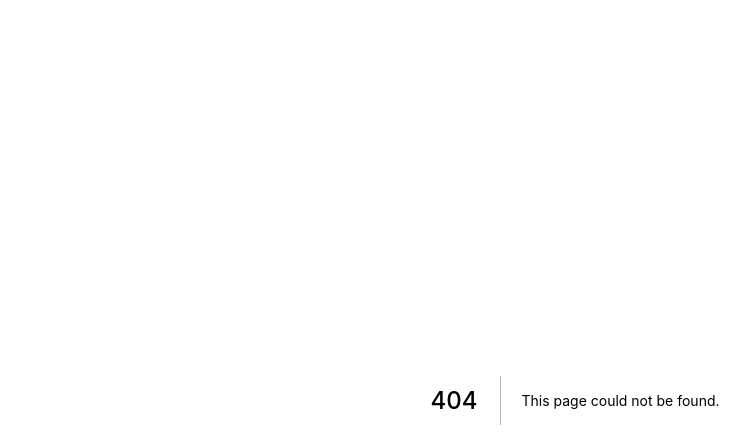
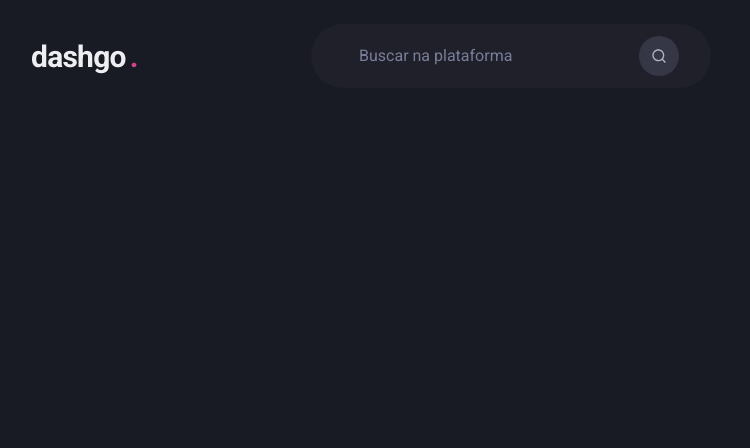
Before and after one commit to peguimasid/dashgo, a Next.js app: page /dashboard in a window 1280 px wide. Before the commit this address had no page. Shown: the top 448 px of the page, without its empty margins (65-815 px from the left). Built offline with nearby package versions, Linux system fonts and the light colour scheme.

Commit message:
start header component

```diff
--- a/package.json
+++ b/package.json
@@ -19,6 +19,7 @@
     "react": "17.0.2",
     "react-dom": "17.0.2",
     "react-hook-form": "^7.27.1",
+    "react-icons": "^4.3.1",
     "yup": "^0.32.11"
   },
   "devDependencies": {
--- a/src/components/Form/Input.tsx
+++ b/src/components/Form/Input.tsx
@@ -28,7 +28,7 @@ export const Input: FunctionComponent<InputProps> = forwardRef<
         bgColor="gray.900"
         variant="filled"
         isInvalid={isInvalid}
-        _hover={{ bgColor: 'grey.900' }}
+        _hover={{ bgColor: 'gray.900' }}
         errorBorderColor="red.600"
         size="lg"
         ref={ref}
--- /dev/null
+++ b/src/components/Header.tsx
@@ -0,0 +1,60 @@
+import { FunctionComponent } from 'react';
+
+import { Flex, Icon, IconButton, Input, Text } from '@chakra-ui/react';
+import { RiSearchLine } from 'react-icons/ri';
+
+const Header: FunctionComponent = () => {
+  return (
+    <Flex
+      as="header"
+      w="100%"
+      maxW={1420}
+      h="20"
+      mx="auto"
+      mt="4"
+      px="24"
+      align="center"
+    >
+      <Text fontSize="3xl" fontWeight="bold" letterSpacing="tight" w="64">
+        dashgo
+        <Text as="span" color="pink.500" ml="1">
+          .
+        </Text>
+      </Text>
+
+      <Flex
+        as="label"
+        flex="1"
+        py="3"
+        px="8"
+        ml="6"
+        maxW={400}
+        alignSelf="center"
+        color="gray.200"
+        pos="relative"
+        bg="gray.800"
+        rounded="full"
+        cursor="text"
+      >
+        <Input
+          color="gray.50"
+          variant="unstyled"
+          px="4"
+          mr="4"
+          placeholder="Buscar na plataforma"
+          _placeholder={{ color: 'gray.400' }}
+        />
+        <IconButton
+          rounded="full"
+          bgColor="gray.700"
+          _hover={{ bgColor: 'gray.600' }}
+          _active={{ bgColor: 'gray.500' }}
+          aria-label="search-in-platform"
+          icon={<RiSearchLine />}
+        />
+      </Flex>
+    </Flex>
+  );
+};
+
+export default Header;
--- /dev/null
+++ b/src/pages/dashboard.tsx
@@ -0,0 +1,8 @@
+import { FunctionComponent } from 'react';
+import Header from '../components/Header';
+
+const Dashboard: FunctionComponent = () => {
+  return <Header />;
+};
+
+export default Dashboard;
```
Also changed, not shown: 1 other file (tests, documents, lock files or other folders).
